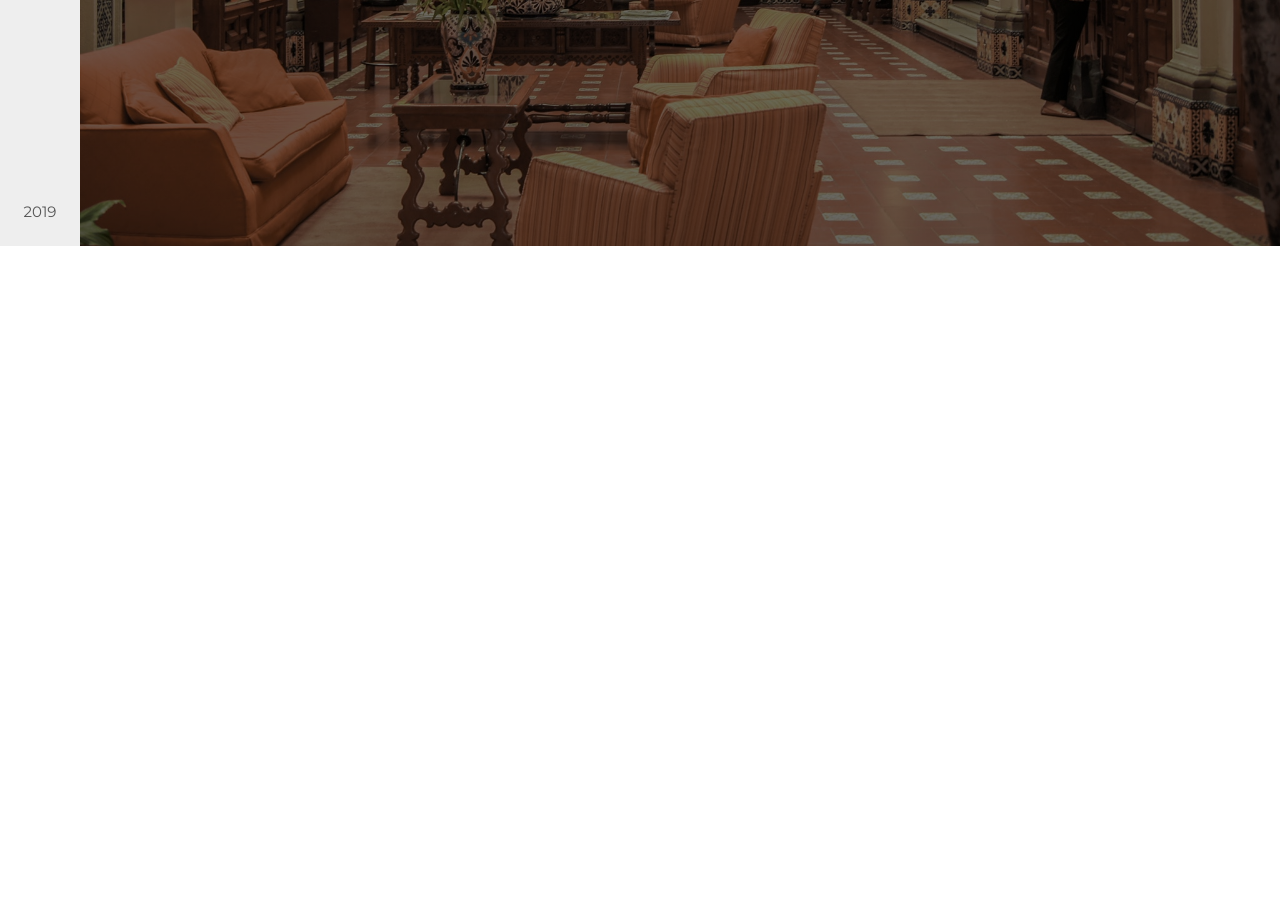
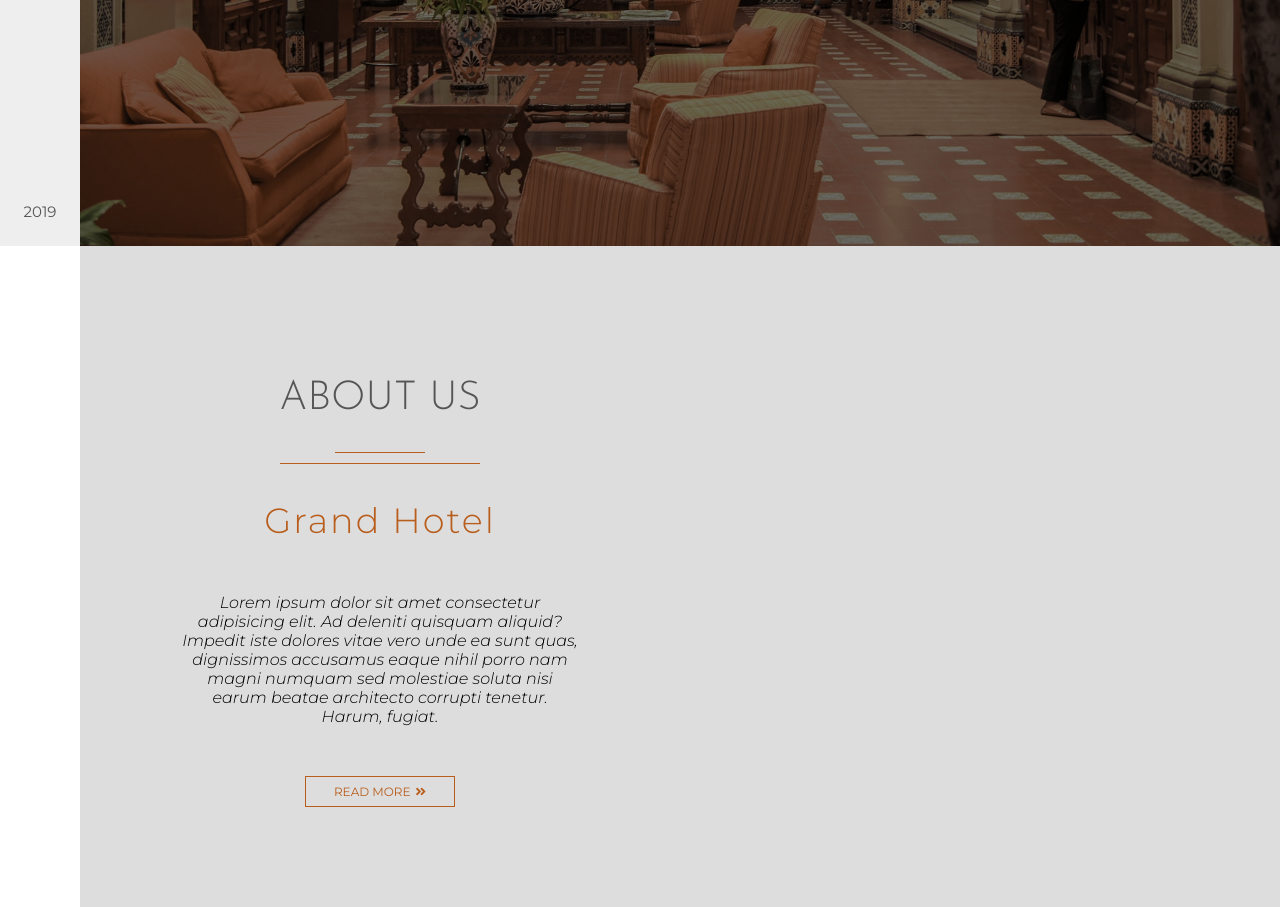
Before and after one commit to SmithWebDev/Grand-Hotel, a plain HTML site: page index.html in a window 1280 px wide. Shown: the part 554-1461 px from the top of the page. Before the commit the page ends 800 px from the top, so only its background shows below. Drawn offline with Linux system fonts and the light colour scheme.

Commit message:
About Us section (text and button complete)

```diff
--- a/index.html
+++ b/index.html
@@ -71,7 +71,7 @@
 				<div>
 					<img src="dist/img/crown.png" alt="Crown Logo" width="80">
 				</div>
-			<h3 class="hotel-heading">Grand Hotel</h3>
+				<h3 class="hotel-heading">Grand Hotel</h3>
 			</div>
 
 			<div class="banner">
@@ -82,6 +82,26 @@
 		</header>
 		<!-- end of header -->
 
+		<!-- about -->
+		<section class="about-us">
+			<div class="about-us-content">
+				<h1 class="about-us-heading">About Us</h1>
+				<div class="underline">
+					<div class="small-underline"></div>
+					<div class="big-underline"></div>
+				</div>
+				<h3 class="sub-heading">Grand Hotel</h3>
+				<p class="about-us-paragraph">Lorem ipsum dolor sit amet consectetur adipisicing elit. Ad deleniti quisquam aliquid? Impedit iste dolores vitae vero unde ea sunt quas, dignissimos accusamus eaque nihil porro nam magni numquam sed molestiae soluta nisi earum beatae architecto corrupti tenetur. Harum, fugiat.</p>
+				<button class="about-us-btn">Read More<i class="fas fa-angle-double-right btn-arrow"></i></button>
+			</div>
+			<div class="about-us-images">
+				<!-- <img src="dist/img/about-us-img-1.jpeg" class="image image-1">
+				<img src="dist/img/about-us-img-2.jpeg" class="image image-2">
+				<img src="dist/img/about-us-img-3.jpeg" class="image image-3">
+				<img src="dist/img/about-us-img-4.jpeg" class="image image-4"> -->
+			</div>
+		</section>
+
 
 
 
--- a/style.sass
+++ b/style.sass
@@ -227,3 +227,68 @@ body
   100%
     opacity: 1
 // end of header
+
+
+  // About Us
+.about-us
+  margin-left: 8rem
+  display: flex
+  background-color: #dddddd
+  &-content
+    flex: 0 1 50%
+    display: flex
+    flex-direction: column
+    justify-content: center
+    align-items: center
+    padding: 10rem
+    box-sizing: border-box
+  &-images
+    flex: 1 1
+  &-heading
+    font-family: 'Josefin Sans', sans-serif
+    text-transform: uppercase
+    font-weight: 300
+    font-size: 4rem
+    color: #555555
+  &-paragraph
+    font-size: 1.6rem
+    font-style: italic
+    font-weight: 300
+    text-align: center
+    margin-bottom: 5rem
+  &-btn
+    width: 15rem
+    padding: 0.7rem 0.5rem
+    font-family: 'Montserrat', sans-serif
+    font-size: 1.2rem
+    text-transform: uppercase
+    color: #b85d1c
+    background-color: transparent
+    border: .1rem solid #b85d1c
+    outline: none
+    cursor: pointer
+    &:hover .btn-arrow
+      margin-left: 1.5rem
+
+
+.small-underline
+  width: 9rem
+  height: 0.1rem
+  background-color: #b85d1c
+  margin: 0 auto 1rem auto
+
+.big-underline
+  width: 20rem
+  height: 0.1rem
+  background-color: #b85d1c
+
+.sub-heading
+  font-size: 3.5rem
+  font-weight: 300
+  letter-spacing: 0.2rem
+  color: #b85d1c
+
+.btn-arrow
+  margin-left: 0.5rem
+  transition: margin-left .4s
+  // End of About Us
```
Also changed, not shown: dist/css/style.min.css.
